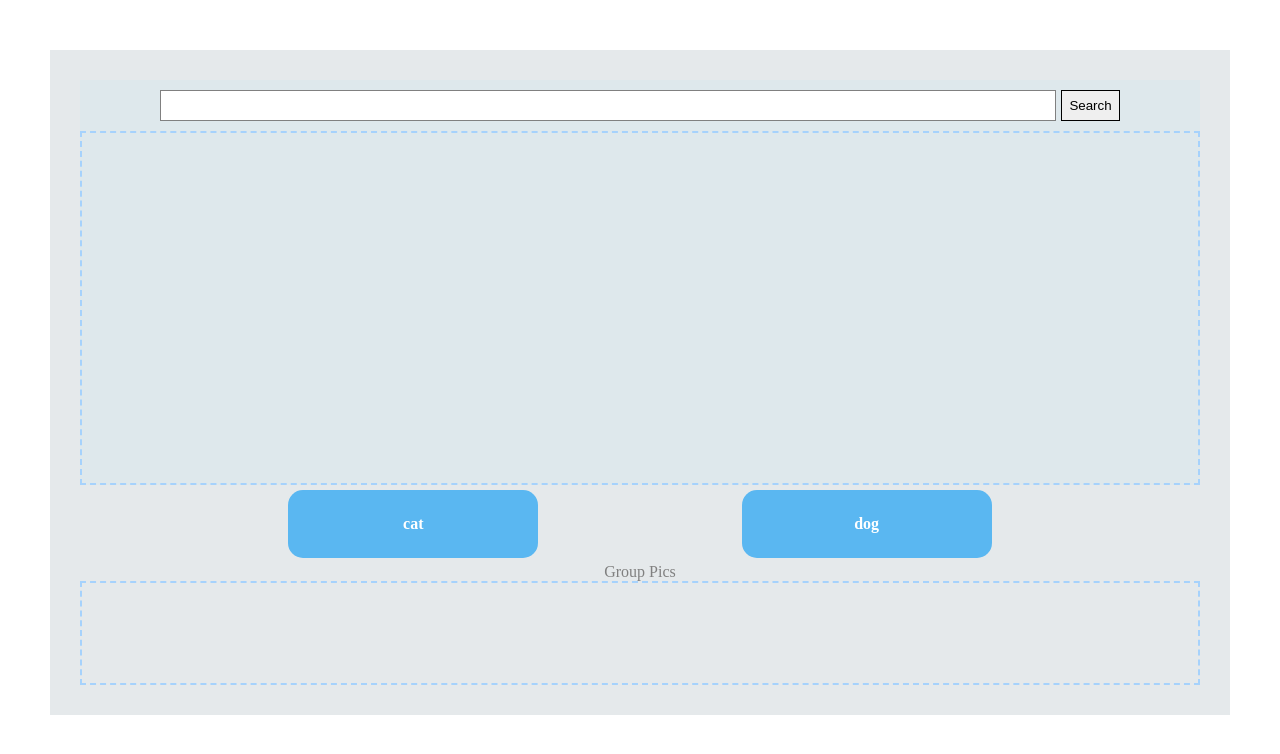
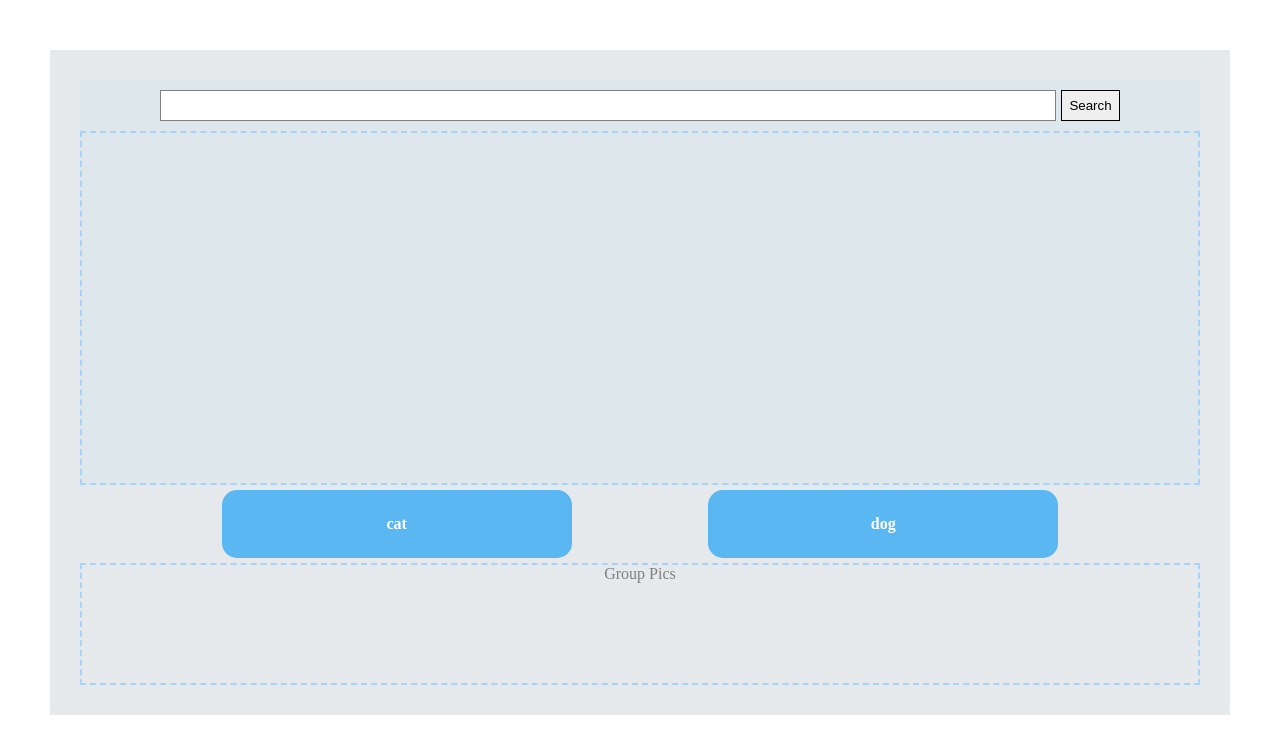
Before and after one commit to karenbarseghyan/flickr-search-react, a React (Create React App) app: page / in a window 1280 px wide. Shown: the top 754 px of the page. Built offline with nearby package versions, Linux system fonts and the light colour scheme.

Commit message:
Final design small edition

```diff
--- a/src/components/Search.css
+++ b/src/components/Search.css
@@ -68,8 +68,12 @@ a:focus, a:active {outline:none}
     font-weight: 800;
     padding: 25px;
     background: #5ab7f1;
-    min-width: 200px;
+    min-width: 300px;
     border-radius: 15px;
+}
+
+.merged-container{
+    border: 2px dashed rgb(166, 210, 252)
 }
 
 .group-pics-title {
@@ -79,5 +83,5 @@ a:focus, a:active {outline:none}
 .group-pics-container{
     min-width: 100px;
     min-height: 100px;
-    border: 2px dashed rgb(166, 210, 252)
+
 }
--- a/src/components/Search.js
+++ b/src/components/Search.js
@@ -62,11 +62,9 @@ const Photos = () => {
         <p className="tag-item">cat</p>
         <p className="tag-item">dog</p>
       </div>
-      <div>
+      <div className="merged-container">
         <div className="group-pics-title">Group Pics</div>
-        <div className="group-pics-container">
-
-        </div>
+        <div className="group-pics-container"></div>
       </div>
     </div>
   );
```
